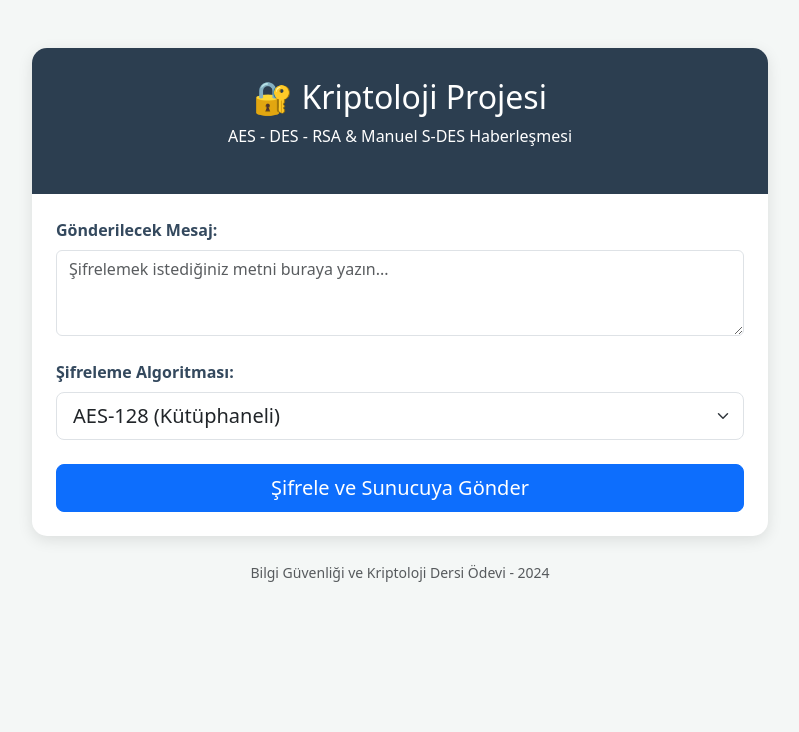
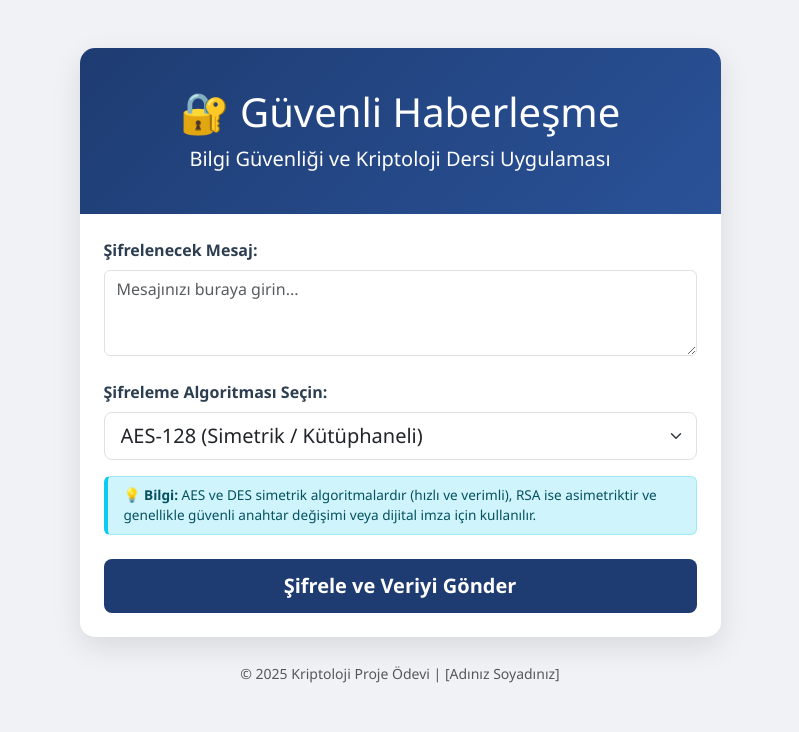
Before and after one commit to afragorgen/KriptolojiProje, a Flask app: page / in a window 1280 px wide. Shown: the top 732 px of the page, without its empty margins (240-1039 px from the left). Run offline with Flask 3, Linux system fonts and the light colour scheme.

Commit message:
Manuel S-DES adım takibi, kod yorumları ve kullanıcı arayüzü iyileştirmeleri tamamlandı

```diff
--- a/templates/index.html
+++ b/templates/index.html
@@ -6,63 +6,84 @@
     <title>Kriptoloji ve Bilgi Güvenliği Projesi</title>
     <link href="https://cdn.jsdelivr.net/npm/bootstrap@5.3.0/dist/css/bootstrap.min.css" rel="stylesheet">
     <style>
-        body { background-color: #f4f7f6; }
-        .card { border-radius: 15px; border: none; box-shadow: 0 4px 15px rgba(0,0,0,0.1); }
-        .header-section { background: #2c3e50; color: white; padding: 30px; border-radius: 15px 15px 0 0; }
-        .result-box { background-color: #ffffff; border-left: 5px solid #27ae60; padding: 15px; margin-top: 20px; }
-        .label-custom { font-weight: bold; color: #34495e; }
+        body { background-color: #f0f2f5; font-family: 'Segoe UI', Tahoma, Geneva, Verdana, sans-serif; }
+        .card { border-radius: 15px; border: none; box-shadow: 0 10px 30px rgba(0,0,0,0.1); }
+        .header-section { background: linear-gradient(135deg, #1e3c72 0%, #2a5298 100%); color: white; padding: 40px; border-radius: 15px 15px 0 0; }
+        .result-box { background-color: #ffffff; border-left: 5px solid #28a745; padding: 20px; margin-top: 25px; border-radius: 0 10px 10px 0; }
+        .label-custom { font-weight: 600; color: #2c3e50; }
+        .btn-primary { background-color: #1e3c72; border: none; padding: 12px; font-weight: bold; }
+        .btn-primary:hover { background-color: #2a5298; }
+        code { word-wrap: break-word; white-space: pre-wrap; color: #d63384; }
     </style>
 </head>
 <body>
 
 <div class="container py-5">
     <div class="row justify-content-center">
-        <div class="col-md-8">
+        <div class="col-md-9 col-lg-7">
             <div class="card">
                 <div class="header-section text-center">
-                    <h2>🔐 Kriptoloji Projesi</h2>
-                    <p>AES - DES - RSA & Manuel S-DES Haberleşmesi</p>
+                    <h2 class="display-6">🔐 Güvenli Haberleşme</h2>
+                    <p class="lead mb-0">Bilgi Güvenliği ve Kriptoloji Dersi Uygulaması</p>
                 </div>
 
                 <div class="card-body p-4">
                     <form action="/send" method="POST">
                         <div class="mb-4">
-                            <label for="message" class="label-custom mb-2">Gönderilecek Mesaj:</label>
-                            <textarea class="form-control" name="message" id="message" rows="3" placeholder="Şifrelemek istediğiniz metni buraya yazın..." required></textarea>
+                            <label for="message" class="label-custom mb-2">Şifrelenecek Mesaj:</label>
+                            <textarea class="form-control" name="message" id="message" rows="3"
+                                      placeholder="Mesajınızı buraya girin..." required></textarea>
                         </div>
 
-                        <div class="mb-4">
-                            <label class="label-custom mb-2">Şifreleme Algoritması:</label>
+                        <div class="mb-3">
+                            <label class="label-custom mb-2">Şifreleme Algoritması Seçin:</label>
                             <select class="form-select form-select-lg" name="algo">
-                                <option value="AES">AES-128 (Kütüphaneli)</option>
-                                <option value="DES">DES (Kütüphaneli)</option>
-                                <option value="SDES">Manuel S-DES (Kütüphanesiz)</option>
-                                <option value="RSA">RSA (Asimetrik / Anahtar Dağıtımı)</option>
+                                <option value="AES">AES-128 (Simetrik / Kütüphaneli)</option>
+                                <option value="DES">DES (Simetrik / Kütüphaneli)</option>
+                                <option value="SDES">Manuel S-DES (Bit Seviyesinde / Kütüphanesiz)</option>
+                                <option value="RSA">RSA (Asimetrik / Kütüphaneli)</option>
                             </select>
                         </div>
 
-                        <div class="d-grid">
-                            <button type="submit" class="btn btn-primary btn-lg">Şifrele ve Sunucuya Gönder</button>
+                        <div class="alert alert-info py-2" style="font-size: 0.85rem; border-left: 4px solid #0dcaf0;">
+                            <strong>💡 Bilgi:</strong> AES ve DES simetrik algoritmalardır (hızlı ve verimli),
+                            RSA ise asimetriktir ve genellikle güvenli anahtar değişimi veya dijital imza için kullanılır.
+                        </div>
+
+                        <div class="d-grid mt-4">
+                            <button type="submit" class="btn btn-primary btn-lg">Şifrele ve Veriyi Gönder</button>
                         </div>
                     </form>
 
                     {% if result %}
-                    <div class="result-box mt-5 animated fadeIn">
-                        <h4 class="text-success">✅ İşlem Başarılı</h4>
+                    <div class="result-box shadow-sm animated fadeIn">
+                        <h4 class="text-success mb-3">✅ İşlem Detayları</h4>
                         <hr>
-                        <p><strong>Kullanılan Algoritma:</strong> <span class="badge bg-secondary">{{ result.algo }}</span></p>
-                        <p><strong>Orijinal Mesaj:</strong> {{ result.original }}</p>
-                        <p class="text-break"><strong>Şifrelenmiş Metin (Hex/Binary):</strong> <br>
-                           <code style="color: #e74c3c;">{{ result.encrypted }}</code>
-                        </p>
-                        <p><strong>Sunucuda Çözülen Mesaj:</strong> <span class="text-primary">{{ result.decrypted }}</span></p>
+                        <div class="mb-2">
+                            <strong>Kullanılan Yöntem:</strong>
+                            <span class="badge bg-dark px-3">{{ result.algo }}</span>
+                        </div>
+                        <div class="mb-2">
+                            <strong>Orijinal Mesaj:</strong>
+                            <span class="text-muted italic">"{{ result.original }}"</span>
+                        </div>
+                        <div class="mb-3">
+                            <strong>Şifrelenmiş Veri (Hex/Binary):</strong><br>
+                            <div class="p-2 bg-light border rounded mt-1">
+                                <code>{{ result.encrypted }}</code>
+                            </div>
+                        </div>
+                        <div class="mb-0">
+                            <strong>Sunucuda Çözülen Mesaj:</strong><br>
+                            <span class="h5 text-primary">{{ result.decrypted }}</span>
+                        </div>
                     </div>
                     {% endif %}
                 </div>
             </div>
 
             <div class="text-center mt-4 text-muted">
-                <small>Bilgi Güvenliği ve Kriptoloji Dersi Ödevi - 2024</small>
+                <small>© 2025 Kriptoloji Proje Ödevi | [Adınız Soyadınız]</small>
             </div>
         </div>
     </div>
```
Also changed, not shown: manuel_sdes.py (+40 -3 lines).
